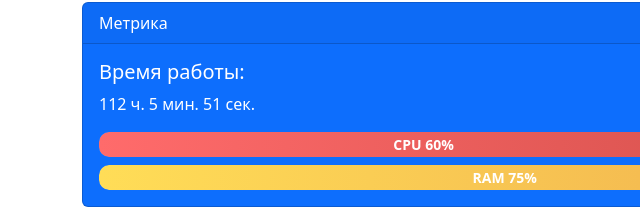
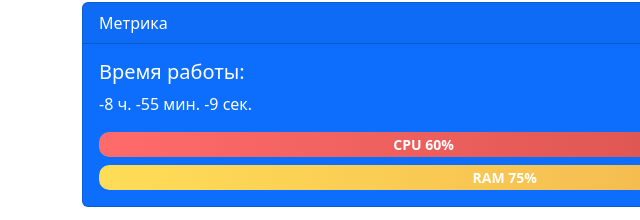
Before and after one commit to ksmsergei/iitu-sfb, a plain HTML site: page index.html in a window 1280 px wide. Shown: the part 102-322 px from the top of the page, 0-640 px from the left. Drawn offline with Linux system fonts and the light colour scheme.

Commit message:
Changed mockup server start time

```diff
--- a/index.html
+++ b/index.html
@@ -97,7 +97,7 @@
 <script src="js/load-nav.js"></script>
 <script>
     $(function() {
-        const serverStartTime = new Date('2025-01-26T12:00:00');
+        const serverStartTime = new Date('2025-01-31T12:00:00');
         function updateUptime() {
             const currentTime = new Date();
             const uptime = currentTime - serverStartTime;
```
